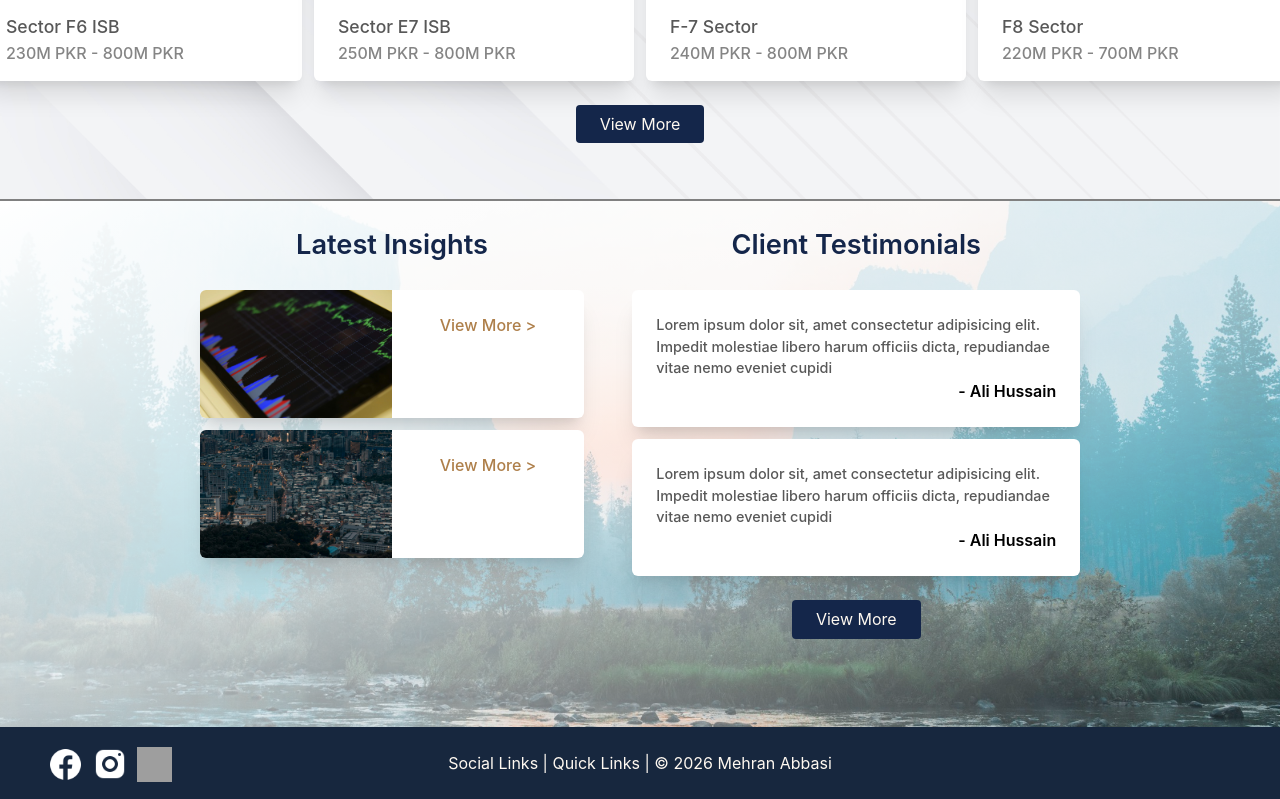
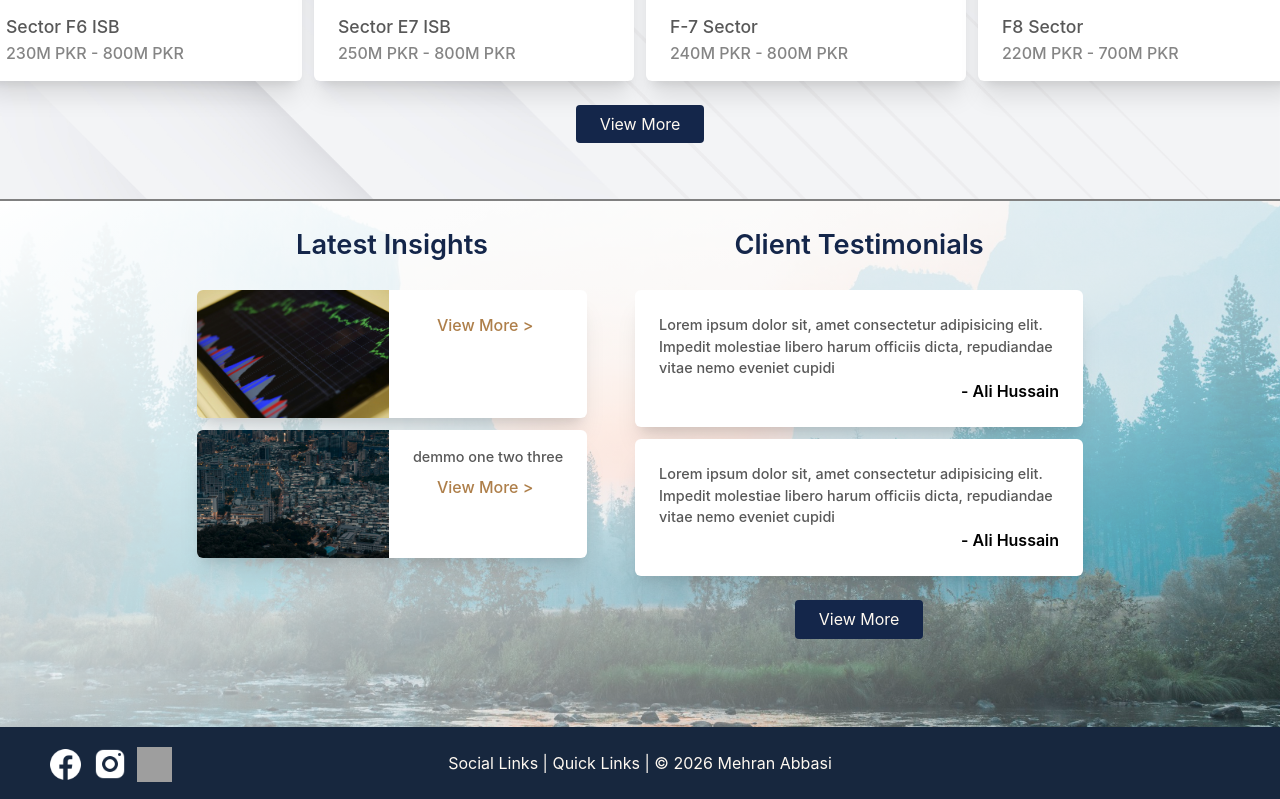
Before and after one commit to mehran78/myweb, a React (Vite) app: page / in a window 1280 px wide. Shown: the part 1429-2228 px from the top of the page. Built offline with nearby package versions, Linux system fonts and the light colour scheme; grey boxes are pictures that could not be loaded.

Commit message:
Update InsightCard.jsx

```diff
--- a/src/Components/Sections/Insights and Testimonials/Insights/InsightCard.jsx
+++ b/src/Components/Sections/Insights and Testimonials/Insights/InsightCard.jsx
@@ -1,6 +1,6 @@
 import Button from "../../../Navbar/Button";
 
-function InsightCard({ cardImage, text }) {
+function InsightCard({ cardImage, cardtext }) {
   return (
     <div className="flex flex-col sm:flex-row bg-red-300 rounded-md shadow-xl overflow-hidden bg-white lg:max-w-[45dvw] xl:max-w-[35dvw]">
       <img className="sm:max-w-48 w-full" src={cardImage}></img>
@@ -9,7 +9,7 @@ function InsightCard({ cardImage, text }) {
           {/* Skip the middleman and the guesswork. Buy, sell, or rent residential and commercial real estate in Islamabad with absolute legal protection. Explore pre-vetted plots, houses, and commercial floors optimized for maximum returns and immediate ownership transfer.
 
 Select your transactional goal below to start dealing with the capital's most trusted real estate network.*/}
-          {text}
+          {cardtext}
         </p>
         <Button
           text="View More >"
```
